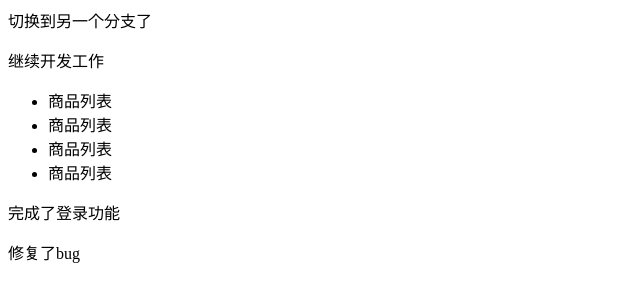
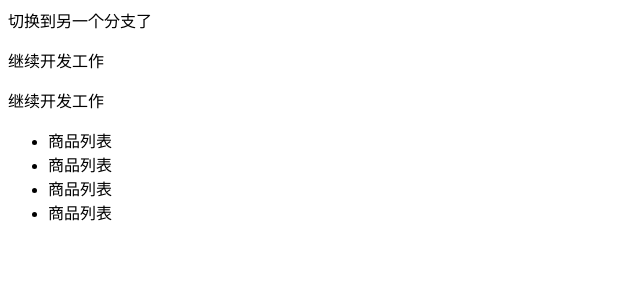
Before and after one commit to LizhiAllen/test, a plain HTML site: page index.html in a window 1280 px wide. Shown: the whole page, without its empty margins (0-640 px from the left). Drawn offline with Linux system fonts and the light colour scheme.

Commit message:
恢复了

```diff
--- a/index.html
+++ b/index.html
@@ -8,6 +8,7 @@
 
     <div class="cart">切换到另一个分支了</div>
     <p>继续开发工作</p>
+    <p>继续开发工作</p>
     <ul>
         <li>商品列表</li>
         <li>商品列表</li>
@@ -16,9 +17,5 @@
     </ul>
 
 
-    <div>完成了登录功能</div>
-    <p>修复了bug</p>
-
-
 </body>
 </html>
```
